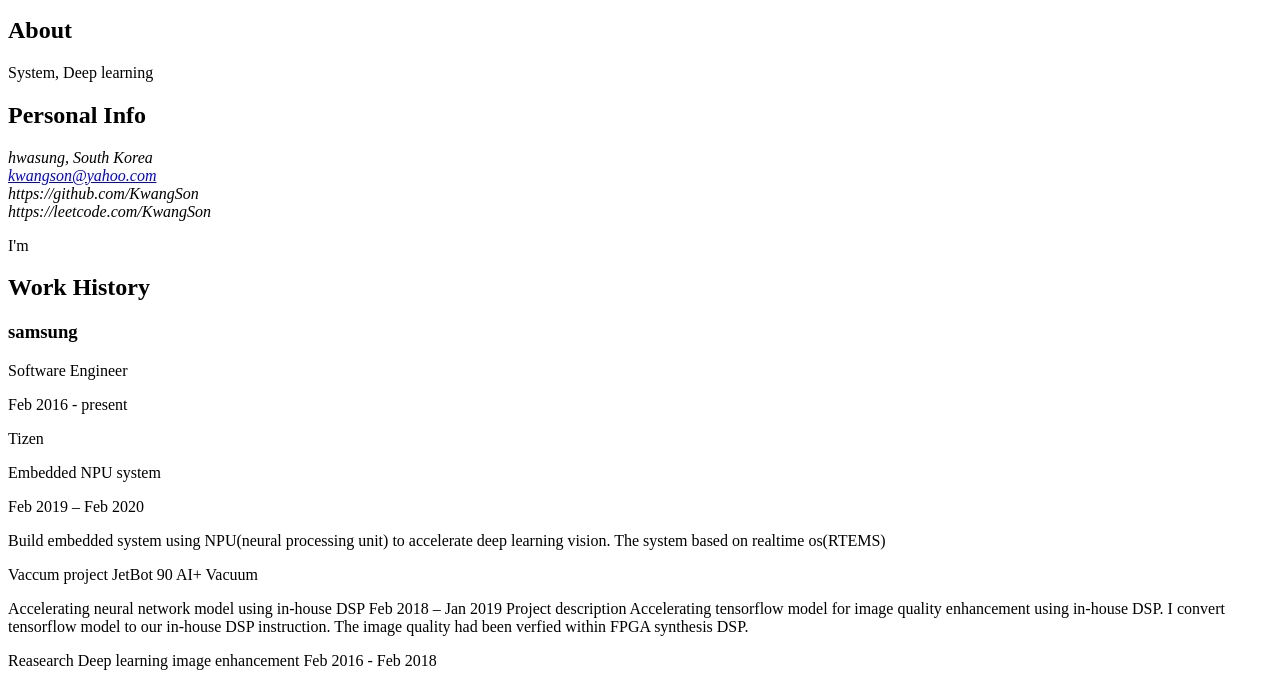
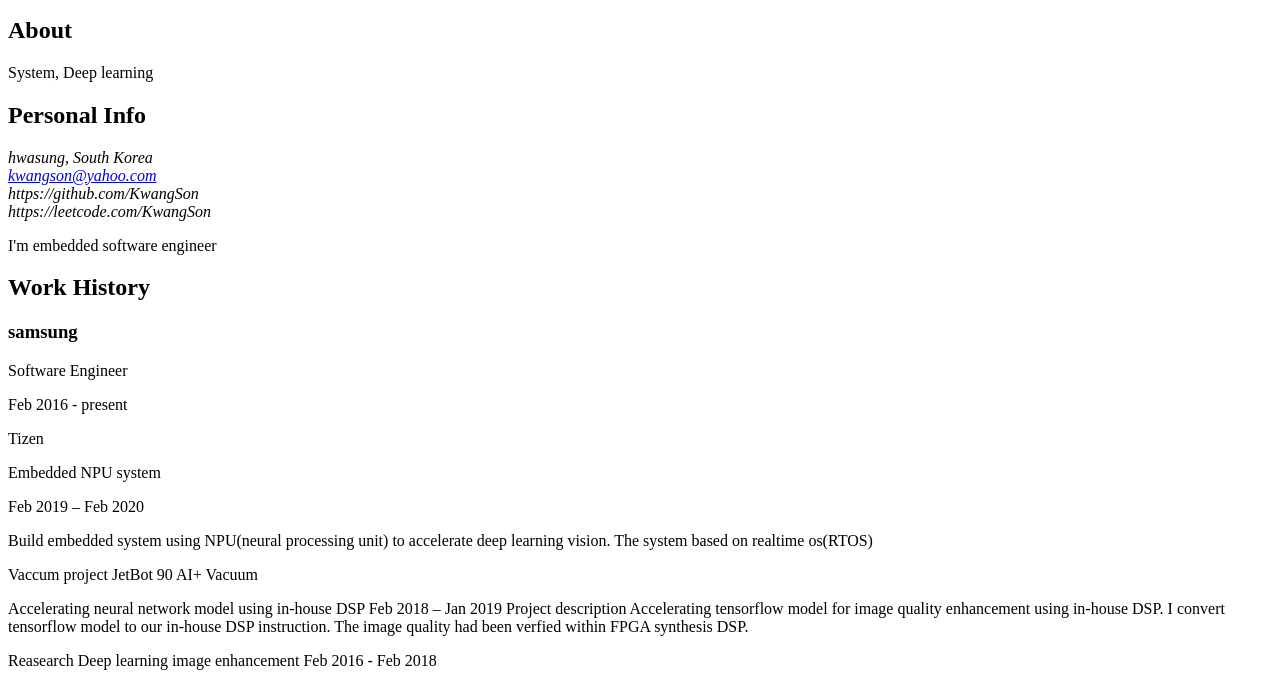
Before and after one commit to KwangSon/kwangson.github.io, a plain HTML site: page resume.html in a window 1280 px wide. Shown: the part 110-793 px from the top of the page. Drawn offline with Linux system fonts and the light colour scheme.

Commit message:
Update resume.html

```diff
--- a/resume.html
+++ b/resume.html
@@ -20,7 +20,7 @@
 		https://leetcode.com/KwangSon</br>
 	</address>
 
-	<p>I'm </p>
+	<p>I'm embedded software engineer</p>
 
 
 	<h2>Work History</h2>
@@ -32,7 +32,7 @@
 	<p>Embedded NPU system</p>
 	<p> Feb 2019 – Feb 2020</p>
 	<p>Build embedded system using NPU(neural processing unit) to accelerate deep learning vision.
-		The system based on realtime os(RTEMS)</p>
+		The system based on realtime os(RTOS)</p>
 	<p>Vaccum project
 		JetBot 90 AI+ Vacuum
 	</p>
```
